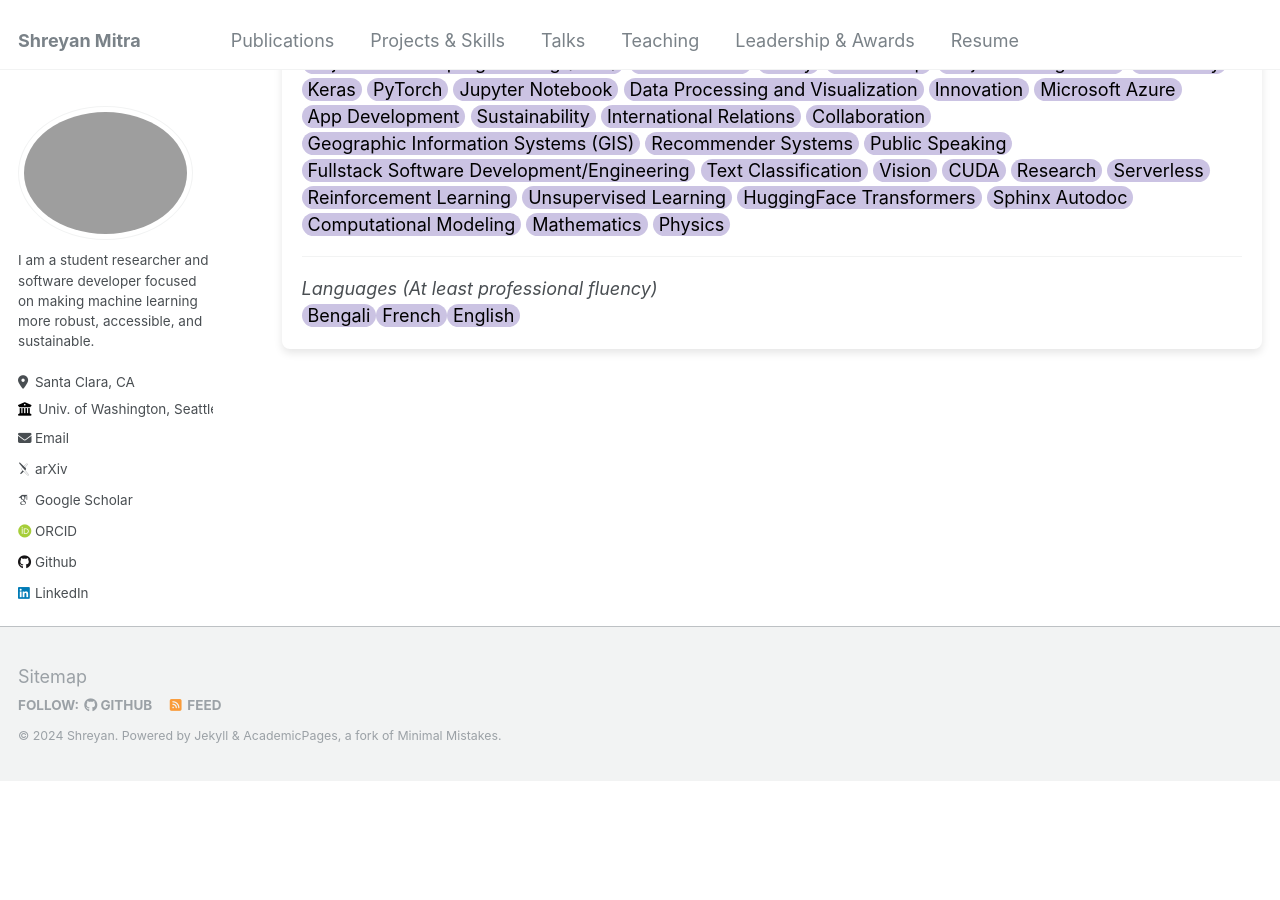
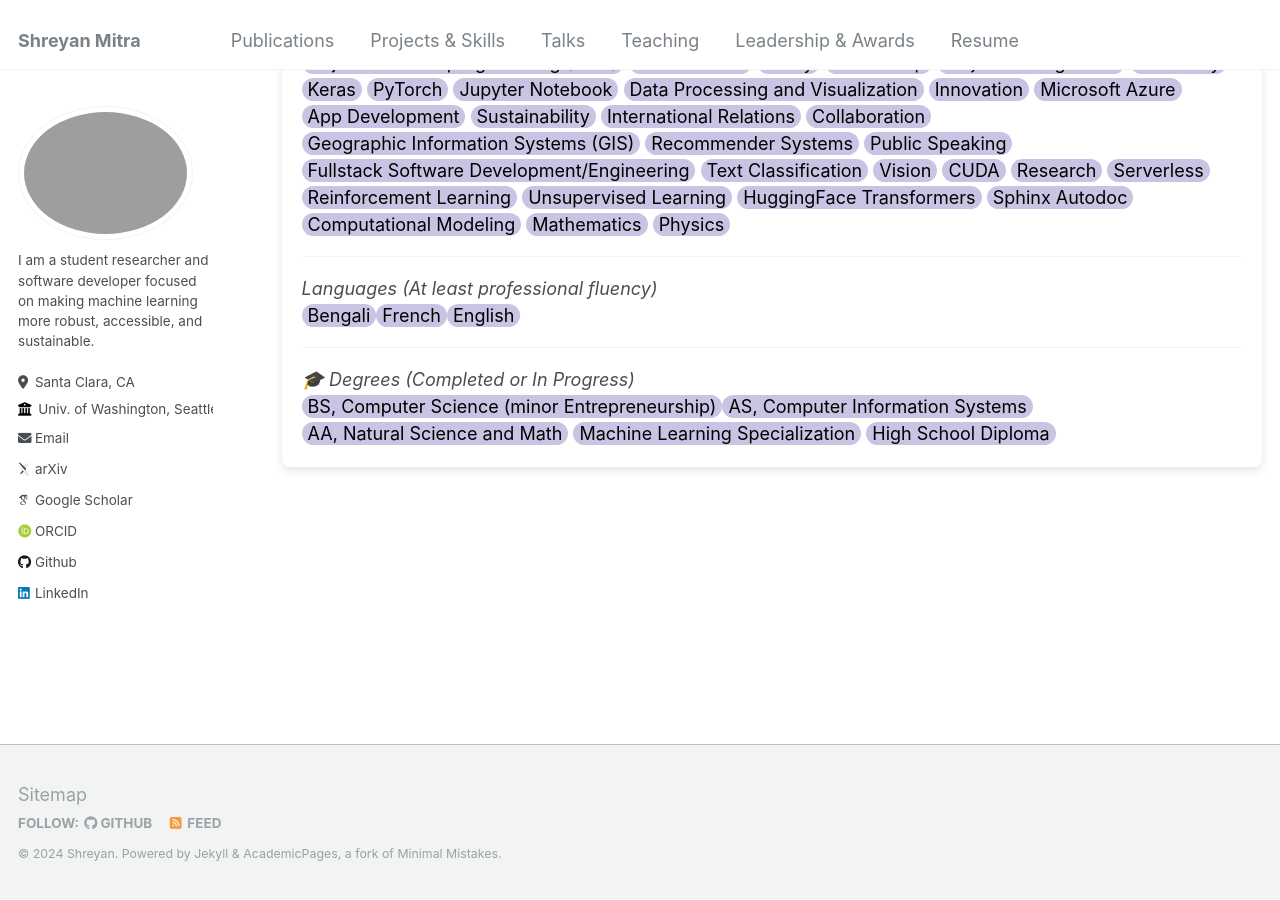
Before and after one commit to shreyanmitra/shreyanmitra.github.io, a Jekyll site: the page built from _pages/projects.md, in a window 1280 px wide and 900 px high, scrolled down 1233 px. Built offline with Jekyll 4.4.1, drawn with Linux system fonts in a browser that asks for light colours; some web fonts are replaced; before the commit the page ends 2015 px from its top, so only the background shows below that.

Commit message:
Update projects.md

```diff
--- a/_pages/projects.md
+++ b/_pages/projects.md
@@ -41,5 +41,9 @@ Below, you will find a combination of hard and soft skills I have picked up from
 <i>Languages (At least professional fluency)</i>
 <br>
 <button style='border-radius:12px;background-color:rgb(203, 195, 227);border:none'> Bengali</button><button style='border-radius:12px;background-color:rgb(203, 195, 227);border:none'> French</button><button style='border-radius:12px;background-color:rgb(203, 195, 227);border:none'> English</button>
+<hr>
+<i>🎓 Degrees (Completed or In Progress)</i>
+<br>
+<button style='border-radius:12px;background-color:rgb(203, 195, 227);border:none'> BS, Computer Science (minor Entrepreneurship)</button><button style='border-radius:12px;background-color:rgb(203, 195, 227);border:none'> AS, Computer Information Systems</button><button style='border-radius:12px;background-color:rgb(203, 195, 227);border:none'> AA, Natural Science and Math</button> <button style='border-radius:12px;background-color:rgb(203, 195, 227);border:none'> Machine Learning Specialization</button> <button style='border-radius:12px;background-color:rgb(203, 195, 227);border:none'> High School Diploma</button>
 </details>
 </div>
```
